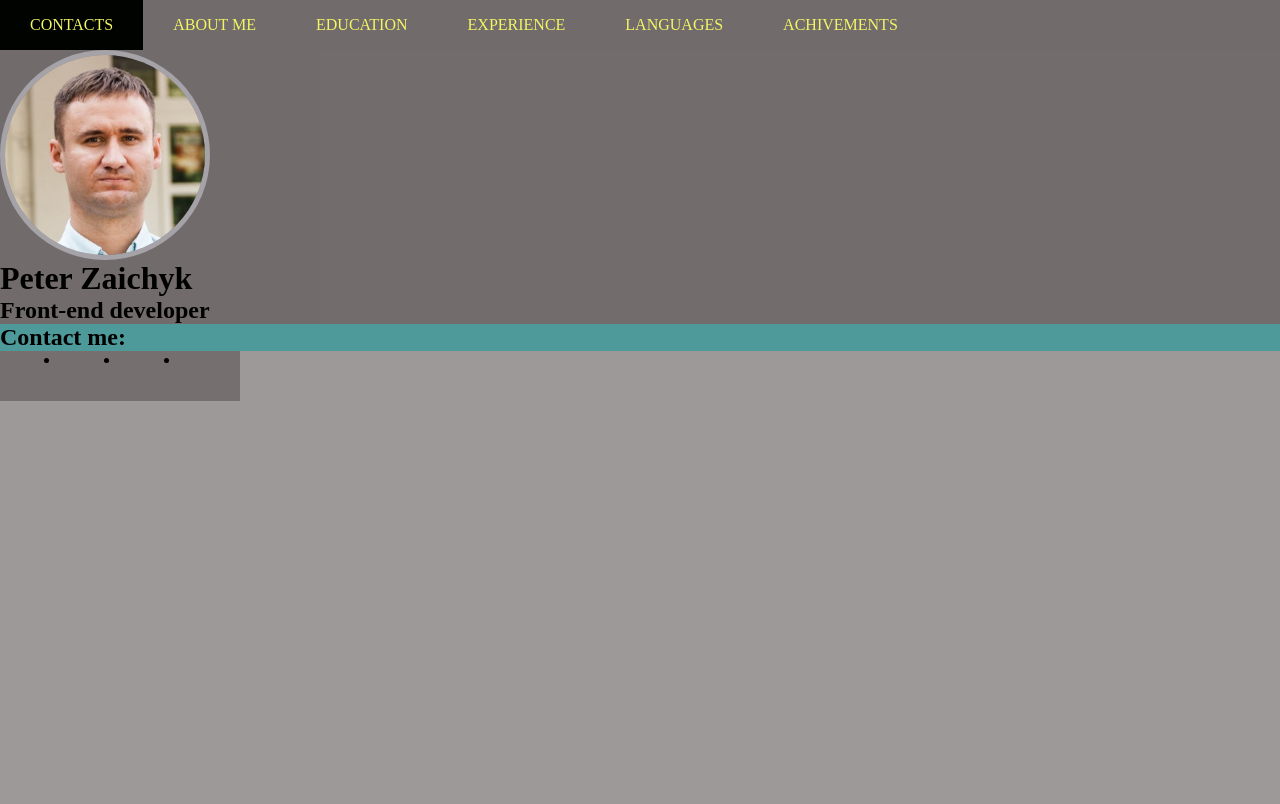
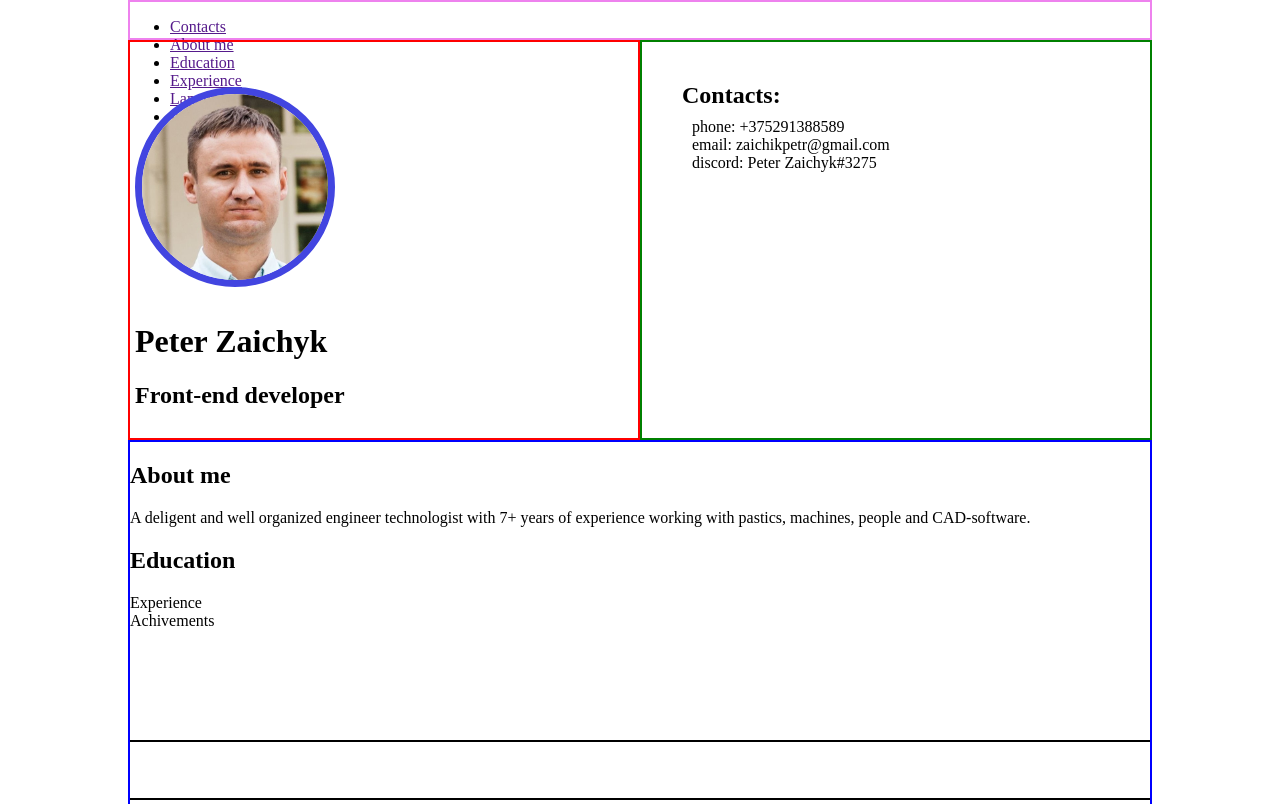
Before and after one commit to stealthybunny/rsschool-cv, a plain HTML site: page index.html in a window 1280 px wide. Shown: the top 804 px of the page. Drawn offline with Linux system fonts and the light colour scheme.

Commit message:
feat:new changes

```diff
--- a/index.html
+++ b/index.html
@@ -4,10 +4,11 @@
     <meta charset="UTF-8">
     <meta http-equiv="X-UA-Compatible" content="IE=edge">
     <meta name="viewport" content="width=device-width, initial-scale=1.0">
-    <title>CV</title>
+    <title>CV Peter Zaichyk</title>
     <link rel="stylesheet" href="style.css">
 </head>
-<div class="central">
+<body class="body">
+    <div class="wrapper">
     <header class="header">
         <nav class="nav">
             <ul class="nav-list">
@@ -20,35 +21,39 @@
             </ul>
         </nav>
             <div class="header-left">
-        <div class="portrait-box">
             <img class="portrait" src="./assets/img/Photo.jpg" alt="Photo">
-        </div>
+            <div class="name">
                 <h1>Peter Zaichyk</h1>
                 <h2>Front-end developer</h2>
             </div>
+            </div>
             <div class="header-right">
-
+                <h2 class="contacts-headliner">Contacts:</h2>
+                <ul class="contacts-list">
+                    <li>phone: +375291388589</li>
+                    <li>email: zaichikpetr@gmail.com</li>
+                    <li>discord: Peter Zaichyk#3275</li>
+                </ul>
             </div>
-
         </header>
-<body>
-    <main>
-            <section class="contacts">
-            <h2>Contact me:</h2>
-            <ul>
-                <li><img src="" alt=""></a></li>
-                <li><a href=""></a></li>
-                <li><a href=""></a></li>
-                <li><a href=""></a></li>
-                <li><a href=""></a></li>
-            </ul>
+    <main class="main">
+        <div><section>
+            <h2>About me</h2>
+            <p>A deligent and well organized engineer technologist with 7+ years of experience working with pastics, machines, people and CAD-software.</p>
         </section>
-        <footer class="footer">
-
-        </footer>
+        <section>
+            <h2>Education</h2>
+            <p></p>
+        </section>
+        <section>Experience</section>
+        <section>Achivements</section>
+    </div>
 
     </main>
 
+</div>
 </body>
+<footer class="footer">
+</footer>
 </div>
-</html>
+</>
--- a/style.css
+++ b/style.css
@@ -1,80 +1,83 @@
-html {
-    scroll-behavior: smooth;
+* {
+  box-sizing: border-box;
 }
-.central{
-    max-width: 1280px;
-    margin: 0 auto;
+.body{
+margin: 0px auto;
+width: 1024px;
+display: flex;
+flex-direction: column;
+justify-content: space-between;
+position: relative;
+min-height: 100vh;
+padding: 0;
 
 }
-*{
-    background-color: rgba(114, 108, 108, 0.692);
-    margin: 0px;
-    padding: 0px;
+
+.header{
+  width: 1024px;
+  height: 40px;
+  border: 2px solid violet;
 }
 .header-left{
-    width: 25%;
+  width: 512px;
+  height: 400px;
+  border: 2px solid red;
+  position: absolute;
+  top: 40px;
+  left: 0;
 }
 .header-right{
-    position: relative;
-    width: 75%;
-    height:40%
+  width: 512px;
+  height: 400px;
+  border: 2px solid green;
+  position: absolute;
+  top: 40px;
+  left: 512px;
+  flex-grow: 1;
 }
-  .portrait-box{
-    width: 210px;
-    height: 210px;
-    border-radius: 50%;
-    background-color: rgba(193, 192, 201, 0.658);
-    position: relative;
+.main{
+  width: 1024px;
+  height: 1000px;
+  border: 2px solid blue;
+  position: absolute;
+  top: 440px;
+  left: 0;
+}
+.footer{
+  display: flex;
+  width: 1024px;
+  justify-content: space-between;
+  height: 60px;
+  border: 2px solid black;
+  align-items: center;
+  flex-direction: column;
 }
 .portrait{
   display: block;
   width: 200px;
   height: 200px;
+  border: 7px solid rgb(66, 69, 224);
   border-radius: 50%;
   position: absolute;
-    top: 5px;
+  top: 45px;
   left: 5px;
 }
-.contacts{
-    background-color: aqua;
+.name{
+  position:absolute;
+  top: 260px;
+  left: 5px;
 }
-.nav {
-  width:1280px;
-  margin: 0 auto;
+.contacts-headliner{
+  position:absolute;
+  top: 20px;
+  left: 40px;
 }
-
-.nav:before{
-  content:'';
-  display:block;
-  height:50px;
-  width:100%;
-  background:#000;
-  position:absolute;
-  left:0;
-  z-index:-1;
+.contacts-list{
+  position: absolute;
+  top: 60px;
+  left: 10px;
+  list-style: none;
 }
-
-.nav-list{
-  margin:0;
-  padding:0;
-  list-style:none;
-  height:50px;
+.wrapper{
+  display: flex;
 }
-
-ul li{
-  float:left;
-}
-
-ul li a{
-  color:rgb(242, 245, 100);
-  display:block;
-  height:50px;
-  padding:0 30px;
-  text-transform:uppercase;
-  text-decoration:none;
-  line-height:50px;
-}
-
-ul li a:hover{
-  background:#010301;
-}
```
Also changed, not shown: assets/img/rs_school_js.svg (added). Lines whose indentation alone changed are shown as unchanged.
